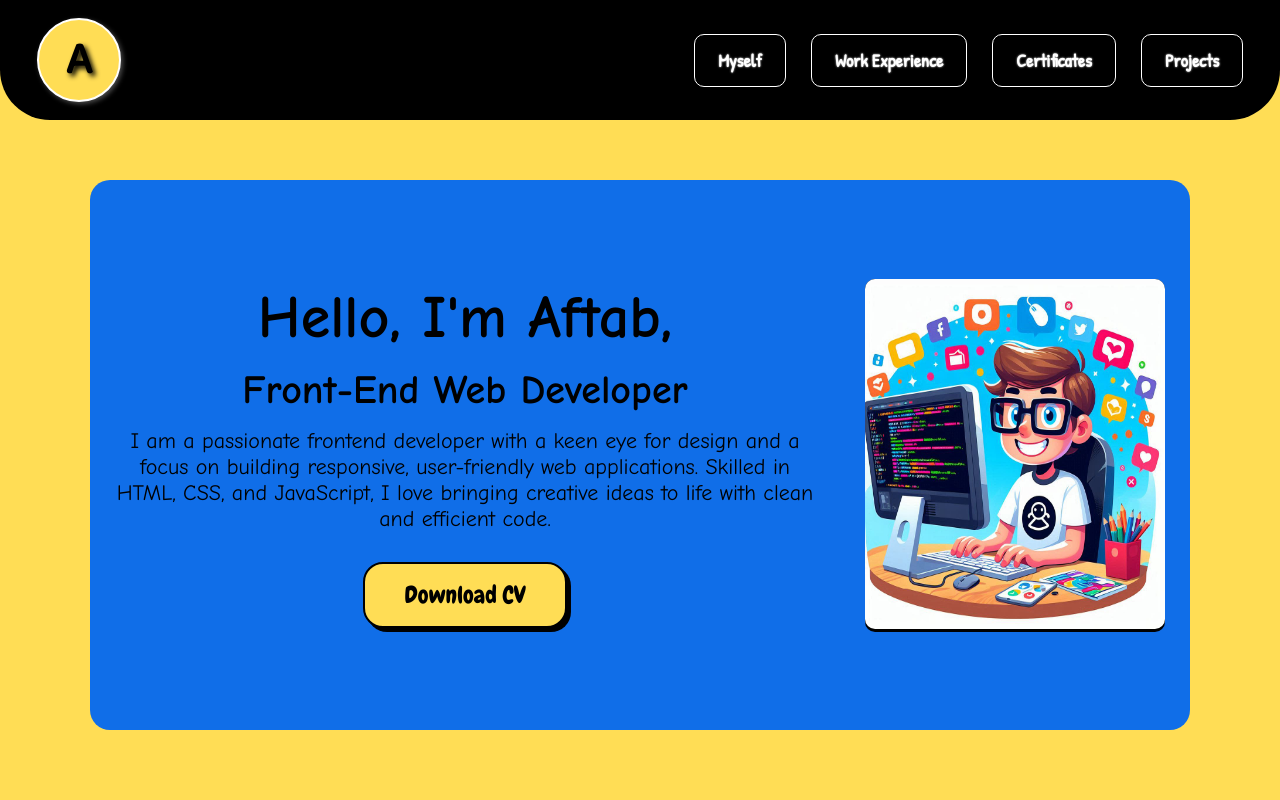
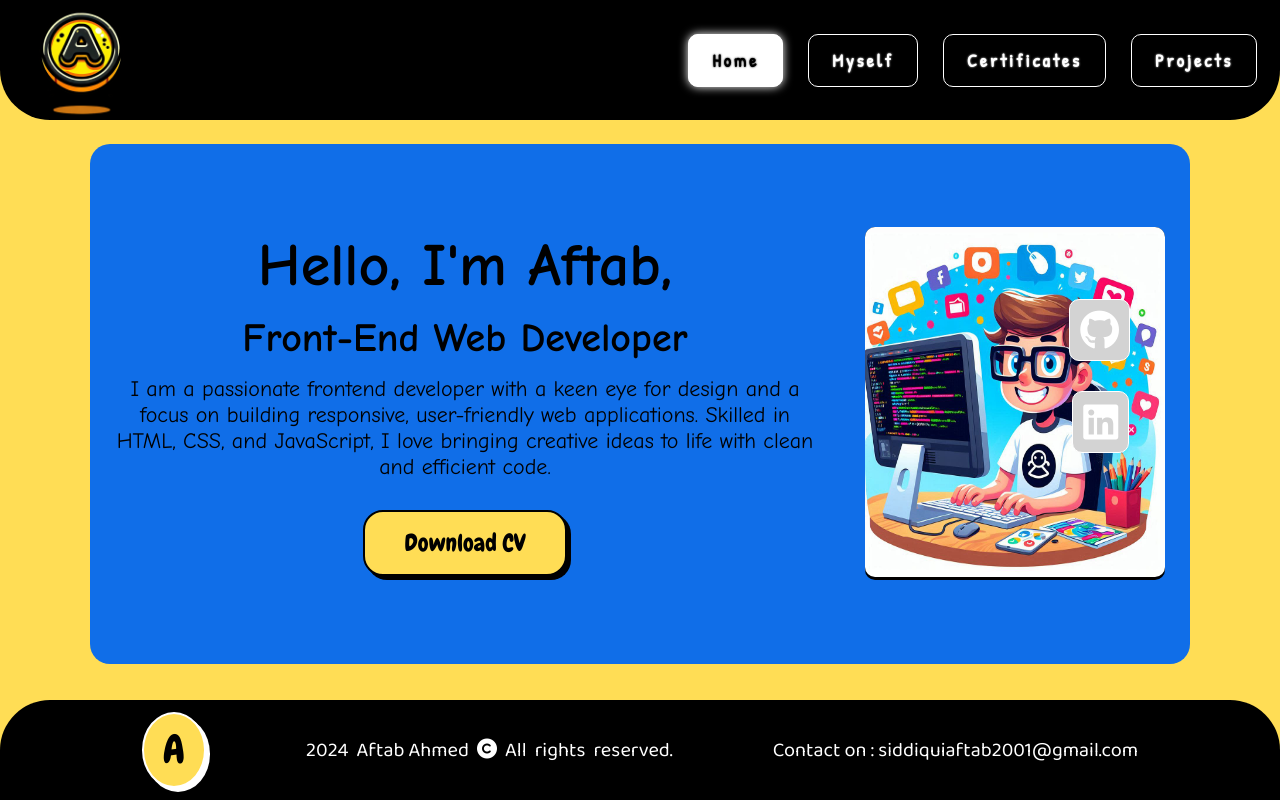
Before and after one commit to AftabAhmed-max/My_Portfolio_Website, a plain HTML site: page home/index.html in a window 1280 px wide. Drawn offline with Linux system fonts and the light colour scheme; files whose address does not match are found by name.

Commit message:
completing home page

```diff
--- a/index.html
+++ b/home/index.html
@@ -3,6 +3,7 @@
 <head>
   <meta charset="UTF-8">
   <meta name="viewport" content="width=device-width, initial-scale=1.0">
+  <script src="https://kit.fontawesome.com/2247d13f60.js" crossorigin="anonymous"></script>
   <link href="https://fonts.googleapis.com/css2?family=Montserrat:wght@400;500;600;700&display=swap"
   rel="stylesheet">
   <link href="https://fonts.googleapis.com/css2?family=Patrick+Hand&family=Baloo+2&family=Chewy&display=swap" rel="stylesheet">
@@ -11,11 +12,11 @@
 </head>
 <body>
   <header>
-    <div class="logo">A</div>
+    <img src="logo.png" alt="">
     <nav>
       <ul>
+          <li><a href="#" class="active">Home</a></li>
           <li><a href="#">Myself</a></li>
-          <li><a href="#">Work Experience</a></li>
           <li><a href="#">Certificates</a></li>
           <li><a href="#">Projects</a></li>
       </ul>
@@ -23,8 +24,7 @@
   </header>
 
   <main>
-
-    <section class="myself">
+    <section class="home">
       <div class="description">
         <h1>Hello, I'm Aftab,</h1>
         <h2>Front-End Web Developer</h2>
@@ -38,7 +38,23 @@
       </div>
     </section>
 
+    <div class="social-icons">
+      <a href="https://github.com/AftabAhmed-max/About-Me" target="_blank"><i class="fab fa-github"></i></a>
+      <a  href="https://www.linkedin.com/in/aftab-ahmed-861903256/"  target="_blank"><i class="fab fa-linkedin"></i></a>
+    </div>
   </main>
+
+  <footer>
+    <div class="logos">
+      <span class="initial">A</span>
+    </div>
+    <div class="footer-copy">
+      <pre><p>2024  Aftab Ahmed  <i class="fa-solid fa-copyright"></i>  All  rights  reserved.</p></pre>
+    </div>
+    <div class="footer-email">
+      <p>Contact on : siddiquiaftab2001@gmail.com</p>
+    </div>
+  </footer>
 
   <script src="main.js"></script>
 </body>
--- a/styles.css
+++ b/home/styles.css
@@ -20,6 +20,11 @@ header {
   align-items: center;
   justify-content: space-around;
   gap: 50rem;
+}
+
+header img {
+  height: 12rem;
+  width: 12rem;
 }
 
 .logo {
@@ -85,6 +90,7 @@ nav ul li a {
   font-weight: bold;
   text-shadow: 0 0 0.2rem rgb(255, 255, 255);
   transition: background-color 0.5s ease , color 0.5s ease;
+  letter-spacing: 0.3rem;
 }
 
 nav ul li a:hover {
@@ -99,29 +105,42 @@ nav ul li a:hover {
   text-shadow: 0 0 0.2rem rgb(0, 0, 0);
 }
 
+.active {
+  background-color: #fff;
+  color: #000;
+  text-shadow: 0 0 0.2rem rgb(0, 0, 0);
+  box-shadow: 0 0 10px rgb(255, 255, 255);
+}
+
+.active:hover {
+  border: 1px solid #fff;
+}
+
 main {
   position: relative;
   height: 80vh;
   margin-top: 13.5rem;
-  overflow: hidden;
+  overflow:auto;
 }
 
-.myself {
-  position: absolute;
-  top: 50%;
+/* Home Section */
+
+.home {
+  position: relative;
+  top: 42%;
   left: 50%;
   transform: translate(-50%, -50%);
   display: flex;
   justify-content: center;
   align-items: center;
   background-color: #106EE8;
-  height: 55rem;
+  height: 52rem;
   width: 110rem;
   border-radius: 2rem;
   transition: border 0.8s ease;
 }
 
-.myself:hover {
+.home:hover {
   border: 1px solid #000;
 }
 
@@ -205,3 +224,106 @@ main {
   border-top: 0.1rem solid black;
   border-left: 0.1rem solid black;
 }
+
+/* Social Media Icons */
+
+.social-icons {
+  position: absolute;
+  top: 40%;
+  right: 15rem;
+  display: flex;
+  flex-direction: column;
+  transform: translateY(-50%);
+}
+
+.social-icons i {
+  font-size: 4rem;
+  margin-bottom: 3rem;
+  color: #fff;
+  background-color: lightgray;
+  border: 0.1rem solid #fff;
+  padding: 1rem;
+  border-radius: 1rem;
+  transition: color 0.3s ease, border-color 0.3s ease;
+  cursor: pointer;
+}
+
+.social-icons i:hover {
+  color: #FFDD55;
+  border-color: #FFDD55;
+}
+
+.fab.fa-github {
+  color: #fff;
+}
+
+.fab.fa-github:hover {
+  color: #333;
+  border-color: #333;
+  background-color: #fff;
+}
+
+.fab.fa-linkedin {
+  color: #fff;
+  margin-left: 0.3rem;
+}
+
+.fab.fa-linkedin:hover {
+  color: #0077b5;
+  border-color: #0077b5;
+  background-color: #fff;
+}
+
+
+/* Footer Styles */
+
+footer {
+  position: fixed;
+  bottom: 0;
+  height: 10rem;
+  width: 100%;
+  background-color: #000;
+  border-top-left-radius: 5rem;
+  border-top-right-radius: 5rem;
+  display: flex;
+  align-items: center;
+  justify-content: center;
+  gap: 10rem;
+}
+
+
+.logos {
+  display: inline-block;
+  background-color: #FFDD55;
+  padding: 1rem 1.9rem;
+  border-radius: 50%;
+  border: 0.2rem solid #fff;
+  box-shadow: 0.4rem 0.4rem 0 #fff;
+  text-align: center;
+  position: relative;
+}
+
+.initial {
+  font-family: 'Chewy', cursive;
+  font-size: 4rem;
+  color: black;
+  display: inline-block;
+}
+
+.logos:hover {
+  transform: translate(-2px, -2px) scale(1.1);
+  box-shadow: 0.2rem 0.2rem 0.4rem rgb(255, 255, 255);
+  transition: transform 0.2s ease, box-shadow 0.2s ease;
+  border: 0.2rem solid #000;
+}
+
+.logos:active {
+  transform: translate(-2px, -2px) scale(0.95);
+  box-shadow: 0.4rem 0.4rem 0 #000;
+}
+
+.footer-copy p , .footer-email p {
+  color: #fff;
+  font-size: 2rem;
+  font-family: 'Baloo 2', cursive;
+}
```
Also changed, not shown: myself/myself.html (added, +11 -0 lines), home/Main_logo.jpeg (renamed from Main_logo.jpeg), home/logo.png (added), myself/myself.css (added), 2 other files.
